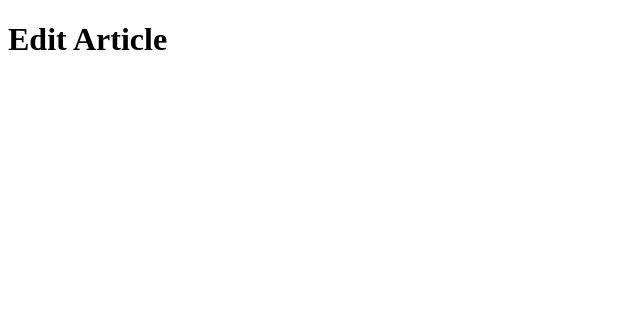
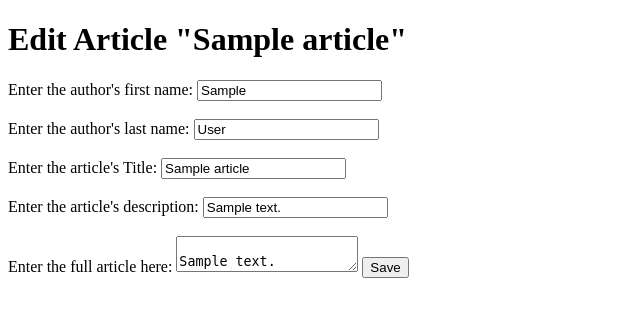
Before and after one commit to toabyu/KBIS-Team3-host, a Django app: page /editArticle/1 in a window 1280 px wide. Shown: the top 317 px of the page, without its empty margins (0-640 px from the left). Run offline with Django 4.2, Linux system fonts and the light colour scheme; tables that the repository leaves empty hold one stand-in row (values such as "Sample post").

Commit message:
works but aint purdy

```diff
--- a/templates/website/editArticle.html
+++ b/templates/website/editArticle.html
@@ -5,9 +5,10 @@ change the info and save it.
 From the editArticle view
 -->
 
+{% block title %}{{title}}{% endblock title %}
 
 {% block content %}
-<h1>Edit Article</h1>
+<h1>Edit Article "{{article}}"</h1>
 
 <!--
     A FORM GOES HERE
@@ -18,4 +19,27 @@ From the editArticle view
     - textfield for description
     - textfield for article content
 -->
+
+<form name="form" method="post">
+    {% csrf_token %}
+    <label for="first_name">Enter the author's first name:</label>
+    <input id="first_name" type="text" name="first_name" value="{{article.author.first_name}}">
+    <br><br>
+    <label for='last_name'>Enter the author's last name:</label>
+    <input type="text" name='last_name' id='last_name' value="{{article.author.last_name}}">
+    <br><br>
+    <label for='title'>Enter the article's Title:</label>
+    <input type="text" name='title' id='title' value="{{article.title}}">
+    <br><br>
+    <label for='description'>Enter the article's description:</label>
+    <input type="text" name='description' id='description' value="{{article.description}}">
+    <br><br>
+    <label for="content">Enter the full article here:</label>
+<textarea name="content" id="content">
+{% for p in content %}
+{{p.content}}
+{% endfor %}
+</textarea>
+    <input type="submit" value="Save">
+</form>
 {% endblock %}
--- a/website/views.py
+++ b/website/views.py
@@ -97,8 +97,51 @@ def addClassArticle(request,classID):
 
 # Allow auth user to edit articles
 def editArticle(request,articleID):
-    #This page will allow an authorized user to edit article # "+str(articleID)
-    return render(request, 'website/editArticle.html')
+    # This page will allow an authorized user to edit article # "+str(articleID)
+
+    if request.method =="POST":
+        # save the edits
+        # grab first and last name
+        fName = request.POST["first_name"]
+        lName = request.POST["last_name"]
+        # check if the author already exists
+        if len(Author.objects.filter(first_name=fName, last_name=lName)):
+            # if it does grab the author
+            author = Author.objects.get(first_name=fName, last_name = lName)
+        else:
+            # if it doesn't exist create a new author
+            author = Author()
+            # set new author first and last names
+            author.first_name = fName.lower()
+            author.last_name = lName.lower()
+            author.save()
+        # make a new article
+        article = Article.objects.filter(id=articleID)[0]
+        article.author = author
+        article.title = request.POST["title"].lower()
+        article.description = request.POST["description"]
+
+        # delete all paragraphs, since we will add them all again below with the new edits
+        Paragraph.objects.filter(article=article).delete()
+
+        # split up the text by paragraph.
+        array = request.POST["content"].split("\n")
+        for i in array:
+            p = Paragraph()
+            p.content = i
+            p.article = article
+            p.save()
+        article.save()
+
+    article = Article.objects.filter(id=articleID)[0]
+    content = Paragraph.objects.filter(article=article)
+
+    context = {
+        'title': f"Edit Article \"{article}\"",
+        'article': article,
+        'content': content
+    }
+    return render(request, 'website/editArticle.html', context)
 
 # allow auth user to view all articles with buttons to add, edit, and delete
 def manageArticles(request):
```
